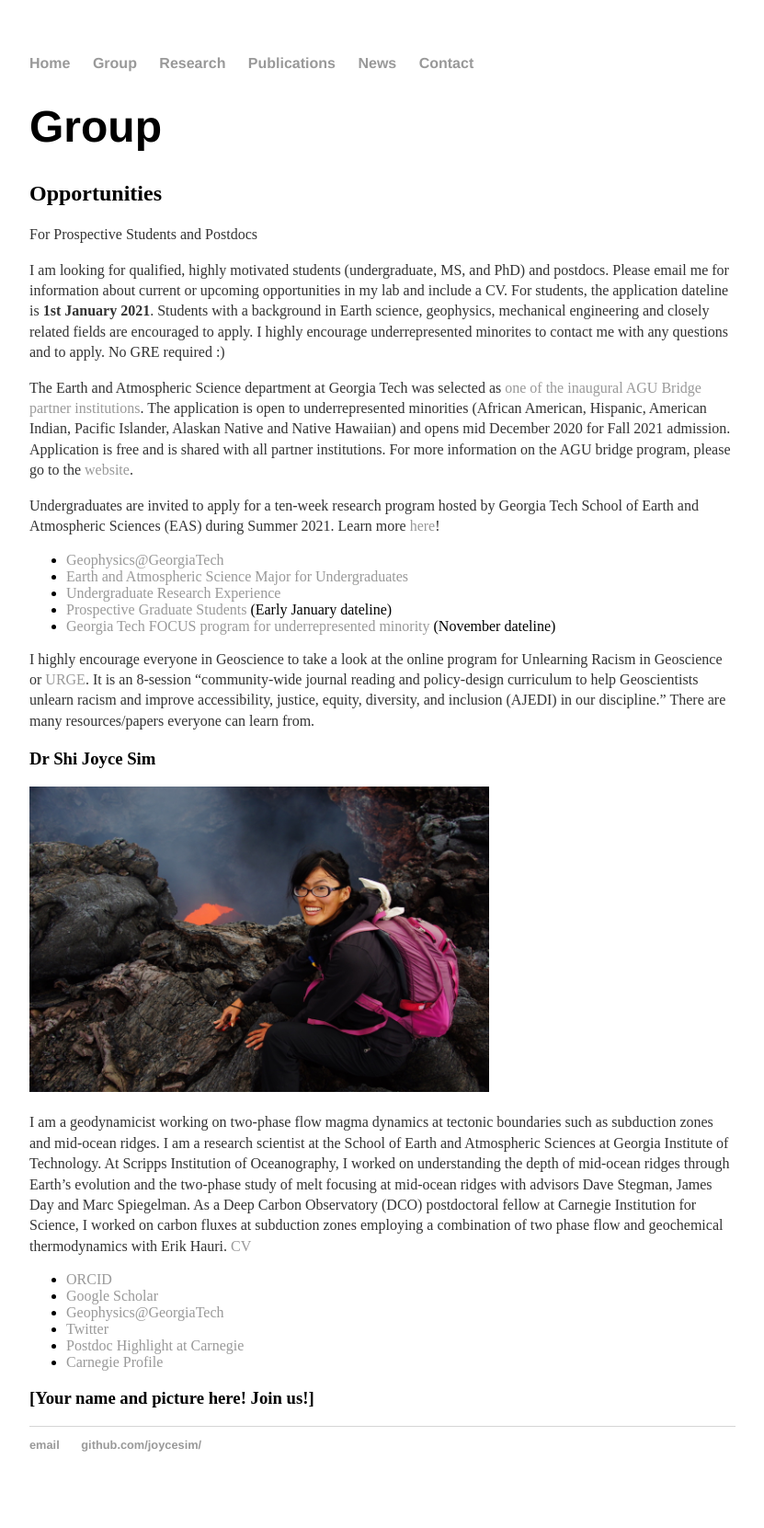
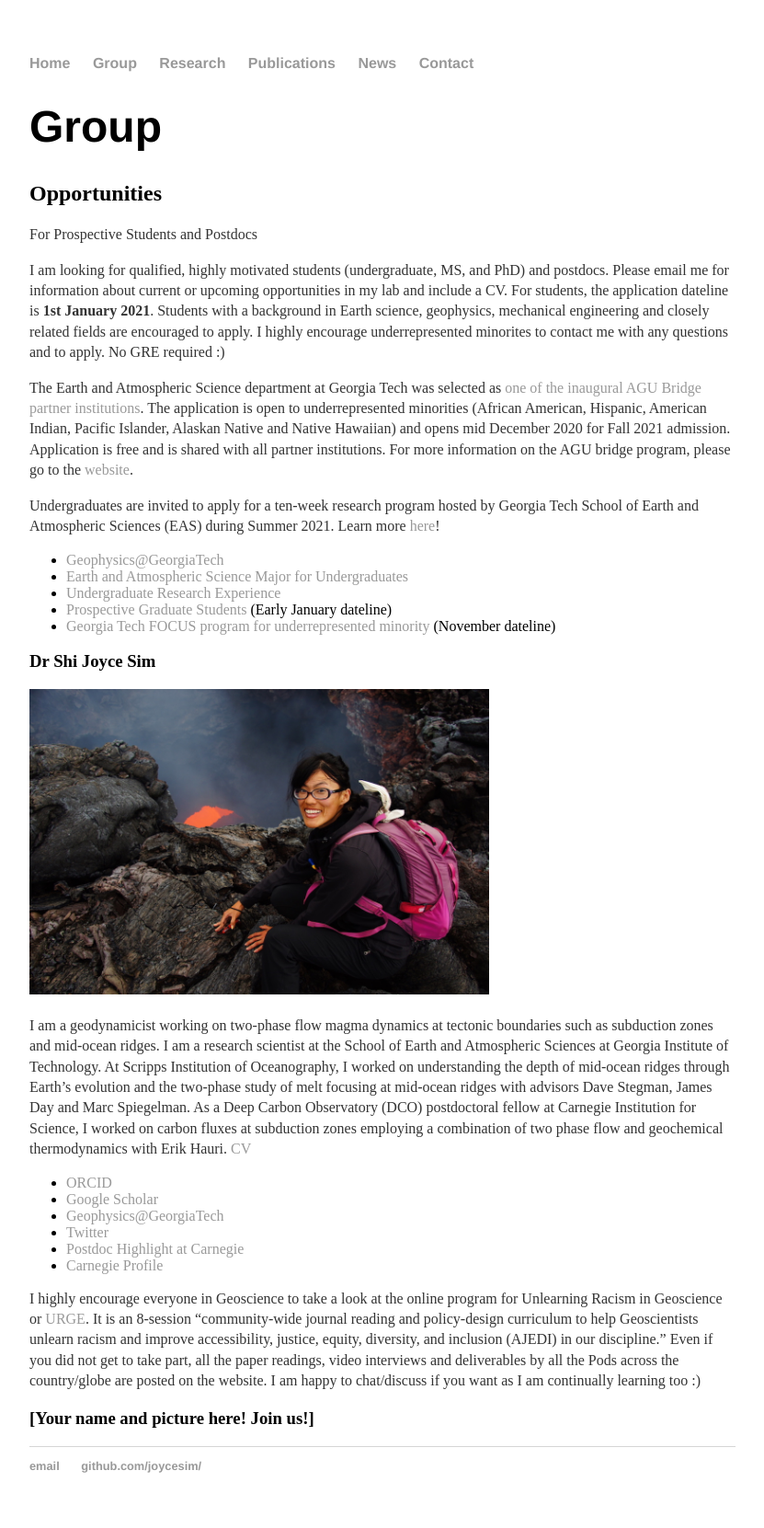
Before and after one commit to joycesim/joycesim.github.io, a Jekyll site: the page built from group/index.md, in a window 1280 px wide. Shown: the whole page at 92% size, without its empty margins (224-1055 px from the left). Built offline with Jekyll 4.4.1, drawn with Linux system fonts in a browser that asks for light colours; before the commit the page ends 1638 px from its top, so only the background shows below that.

Commit message:
Edit Urge paragraph in group

```diff
--- a/group/index.md
+++ b/group/index.md
@@ -19,8 +19,6 @@ Undergraduates are invited to apply for a ten-week research program hosted by Ge
 * [Prospective Graduate Students](https://eas.gatech.edu/graduate/prospective-graduate-students) (Early January dateline)
 * [Georgia Tech FOCUS program for underrepresented minority](https://focus.gatech.edu/) (November dateline)
 
-I highly encourage everyone in Geoscience to take a look at the online program for Unlearning Racism in Geoscience or [URGE](www.urgeoscience.org). It is an 8-session "community-wide journal reading and policy-design curriculum to help Geoscientists unlearn racism and improve accessibility, justice, equity, diversity, and inclusion (AJEDI) in our discipline." There are many resources/papers everyone can learn from.
-
 ### Dr Shi Joyce Sim
 <img src="/image/Profile3.JPG" alt="Kamchatka 2013" title="Kamchatka 2013." width="500" />
 
@@ -33,4 +31,6 @@ I am a geodynamicist working on two-phase flow magma dynamics at tectonic bounda
 * [Postdoc Highlight at Carnegie](https://dtm.carnegiescience.edu/news/postdoc-spotlight-modelling-mid-ocean-ridges-joyce-sim)
 * [Carnegie Profile](https://dtm.carnegiescience.edu/people/postdoctoral/shi-joyce-sim)
 
+I highly encourage everyone in Geoscience to take a look at the online program for Unlearning Racism in Geoscience or [URGE](www.urgeoscience.org). It is an 8-session "community-wide journal reading and policy-design curriculum to help Geoscientists unlearn racism and improve accessibility, justice, equity, diversity, and inclusion (AJEDI) in our discipline." Even if you did not get to take part, all the paper readings, video interviews and deliverables by all the Pods across the country/globe are posted on the website. I am happy to chat/discuss if you want as I am continually learning too :)
+
 ### [Your name and picture here! Join us!]
```
